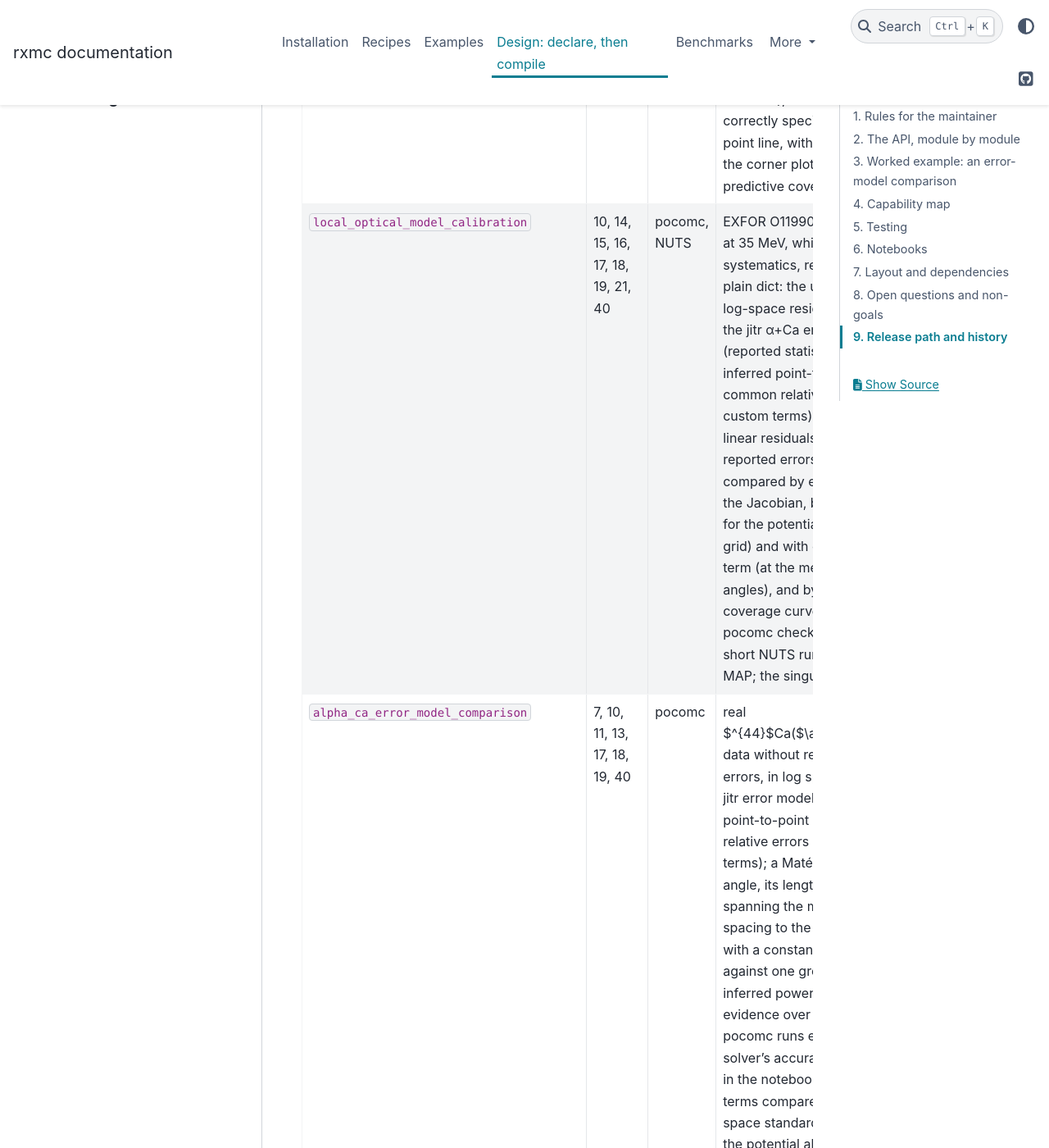
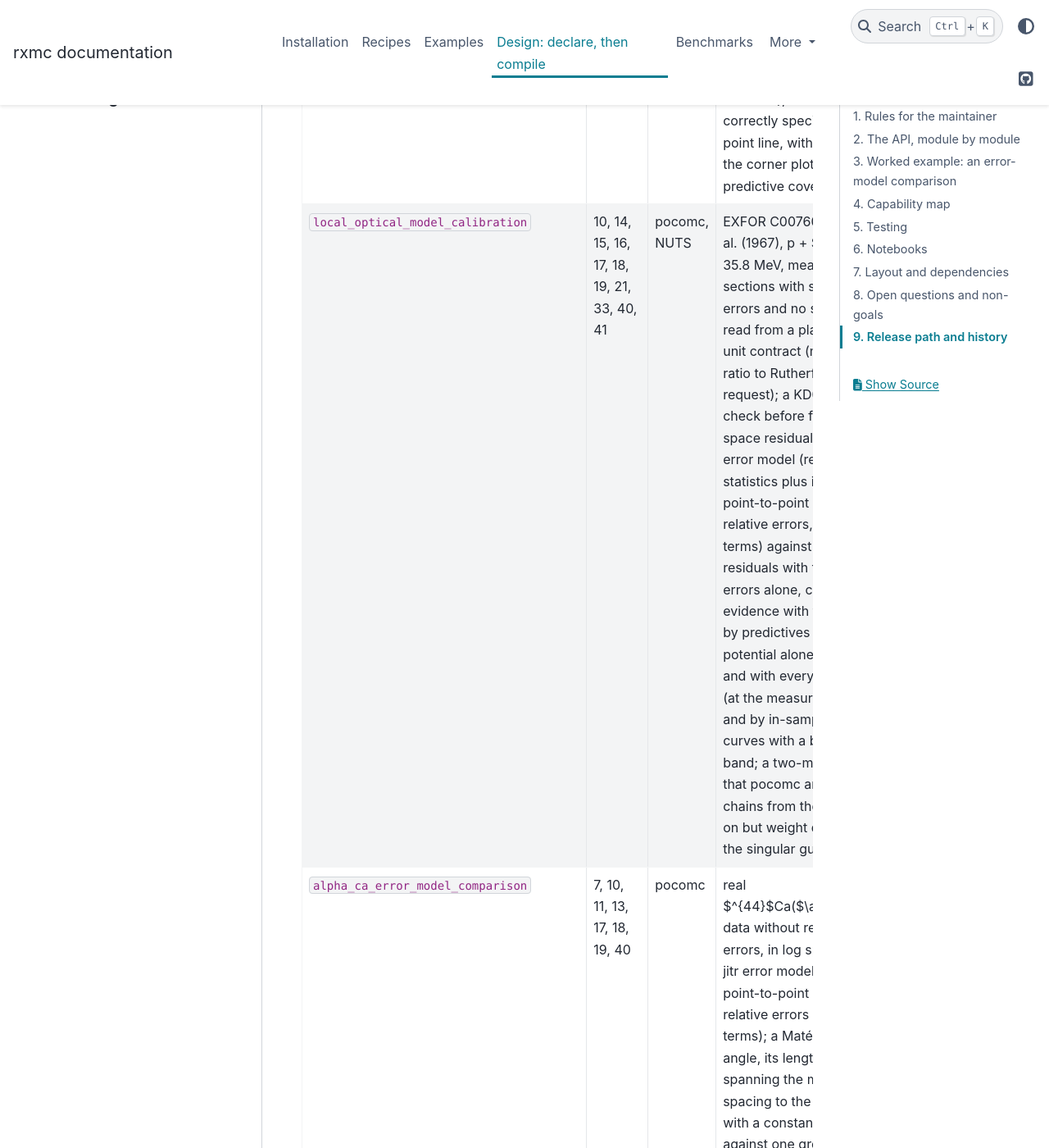
Before and after one commit to beykyle/rxmc, a Sphinx documentation site: the page built from docs/design.md, in a window 1280 px wide and 1400 px high, scrolled down 23688 px. Shown: the whole window at 82% size. Built offline with Sphinx 7.4.7 and the PyData theme 0.15.4, drawn with Linux system fonts in a browser that asks for light colours; pages that are not in the unit, such as notebooks, are missing from menus; the version number could not be read and is left out.

Commit message:
local_optical: Gross et al. 1967 data, a KD03 check, a two-mode posterior
The notebook fitted EXFOR O1199007, a digitised curve that disagrees
with an independent measurement of the same reaction by factors of two
to four and that no global potential fits.  It now fits EXFOR C0076002,
Gross et al., Nucl. Phys. A 102, 673 (1967): 47 measured cross sections
at 35.8 MeV with statistical errors, from the local EXFOR database, with
the provenance in the file and the notebook.  A cell checks the data
against the Koning-Delaroche global potential before any calibration.
(The old file stays, because the benchmark's omp problem reads it.)

All conclusions are rewritten from the new run.  The log-space posterior
has two modes; NUTS now runs four chains from a wide ball about the MAP
with split R-hat, and a second pocomc run and a count of each sampler's
draws per mode show that the samplers agree on the modes but not on
their weights, which the prose reports as unsettled.  The coverage adds
a point-to-point-only curve (the over-coverage comes mostly from s), a
binomial band and the in-sample caveat; b is a median and interval;
terms and space are read from the problem; recipes 33 and 41 are listed.

```diff
--- a/docs/design.md
+++ b/docs/design.md
@@ -785,7 +785,7 @@ at a time (`examples/run.py`, JAX rxmc on jitr's jax-core branch).
 | `normalization_and_covariance_structure` | 2, 3, 4, 5, 6, 19, 27 | NUTS | where a $\chi^2$ comes from; six treatments of four experiments' normalisations on the 0.x quartic with a free, non-zero constant term, one experiment tightly mis-quoted, scored by how much of the range each band covers; the prediction-built mode's sign-flipped basin and why the chains start about the MAP; Peelle's puzzle in the two-point case against recipe 27's closed form; a gallery of covariance structures from `matrix(theta)`, including recipe 5's shared magnitude against one shared mode | 281 s |
 | `gp_discrepancy` | 2, 7, 10, 16, 17, 18 | emcee, pocomc | mean-zero discrepancies with amplitudes growing in $x$, priors stated and the growth slope centred on zero: four rungs on a toy line, three on n + $^{40}$Ca missing its surface absorption, every parameter's pull read; the three predictive objects (model plus discrepancy, plus experimental, and the conditioned regression it does not use), the band split into line and discrepancy, and why pointwise coverage on one correlated realisation says little | 481 s |
 | `robust_likelihoods` | 9, 12, 39 | emcee | four treatments of the same three gross outliers in shared figures: Gaussian, the Student-t (one global scale on the covariance, so its centre stays the Gaussian's), tempering at KDUQ's $k/N$ (the same inflation for a fixed covariance) and the iterative rejection loop (the only one that moves the line, including the round that over-rejects and recovers); tempering a correctly specified 200-point line, with the prior on the corner plot and the predictive coverage | 35 s |
-| `local_optical_model_calibration` | 10, 14, 15, 16, 17, 18, 19, 21, 40 | pocomc, NUTS | EXFOR O1199007, p + ⁴⁰Ca at 35 MeV, which quotes no systematics, read from a plain dict: the unit contract; log-space residuals with the jitr α+Ca error model (reported statistics plus inferred point-to-point and common relative errors, as custom terms) against linear residuals with the reported errors alone, compared by evidence with the Jacobian, by predictives for the potential alone (on a grid) and with every error term (at the measured angles), and by three coverage curves each; pocomc checked against a short NUTS run from the MAP; the singular guard | 1239 s |
+| `local_optical_model_calibration` | 10, 14, 15, 16, 17, 18, 19, 21, 33, 40, 41 | pocomc, NUTS | EXFOR C0076002, Gross et al. (1967), p + $^{40}$Ca at 35.8 MeV, measured cross sections with statistical errors and no systematics, read from a plain dict: the unit contract (mb/sr in, a ratio to Rutherford on request); a KD03 sanity check before fitting; log-space residuals with the jitr error model (reported statistics plus inferred point-to-point and common relative errors, as custom terms) against linear residuals with the reported errors alone, compared by evidence with the Jacobian, by predictives for the potential alone (on a grid) and with every error term (at the measured angles), and by in-sample coverage curves with a binomial band; a two-mode posterior that pocomc and four NUTS chains from the MAP agree on but weight differently; the singular guard | 2181 s |
 | `alpha_ca_error_model_comparison` | 7, 10, 11, 13, 17, 18, 19, 40 | pocomc | real $^{44}$Ca($\alpha,\alpha$) data without reported errors, in log space with the jitr error model (inferred point-to-point and common relative errors as custom terms); a Matérn GP in angle, its length-scale prior spanning the median point spacing to the full range, with a constant amplitude against one growing as an inferred power of q, by evidence over three pocomc runs each; the solver's accuracy checked in the notebook; the error terms compared as log-space standard deviations; the potential alone and the full predictive on a fine grid, their coverage with a binomial band and at the 216 angles the fit never saw, and the discrepancy envelope, each draw minus its own potential, that says *where* the potential fails | 2129 s |
 | `hierarchical_calibration` | 22, 24, 30, 35, 38, 41 | NUTS | eight schools, with the shrinkage explained rather than assumed; a hierarchy on the physics parameters recovering most of the held-out predictive power a misspecified energy dependence threw away, with the per-dataset coefficients it used drawn against the truth, its conservative over-coverage, and each $\tau_k$ against its prior | 279 s |
 | `gradient_based_sampling` | 16, 33, 41 | NUTS, emcee | the same problems under two samplers, scored by effective draws per second once rank-normalised split R-hat, emcee's autocorrelation time and the divergence count say the run can be trusted: a 33-parameter hierarchy, both samplers started from prior draws, which NUTS samples in half a minute and emcee has not mixed in the $\eta_j$ after a minute; a 5-parameter GP discrepancy where NUTS needs a 0.95 target acceptance to stop diverging and emcee, run three times longer than its $50\tau$ rule suggests, is five times faster; a MAP and a Laplace approximation from the exact gradient and Hessian, and the non-Gaussian width Laplace misses | 238 s |
```
Also changed, not shown: 3 other files.
